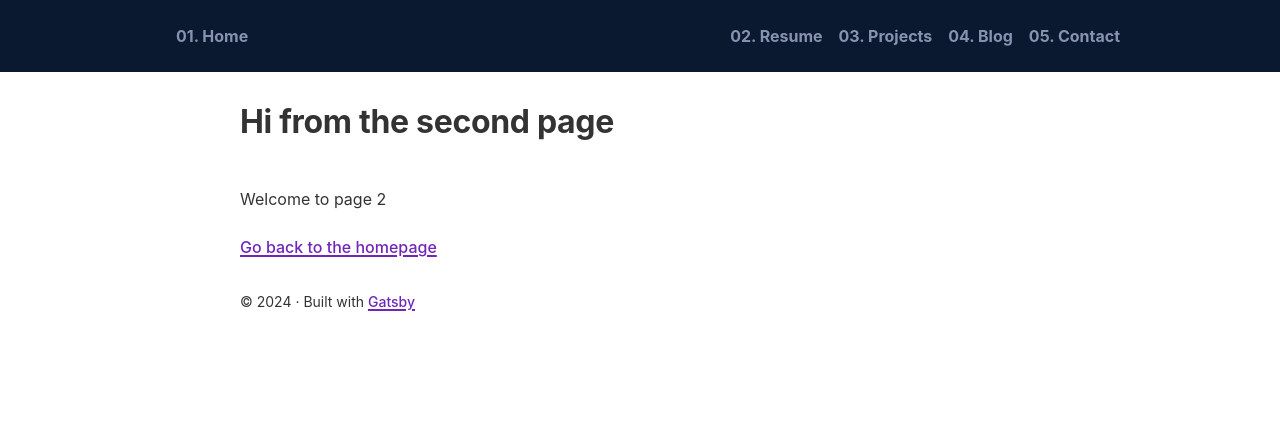
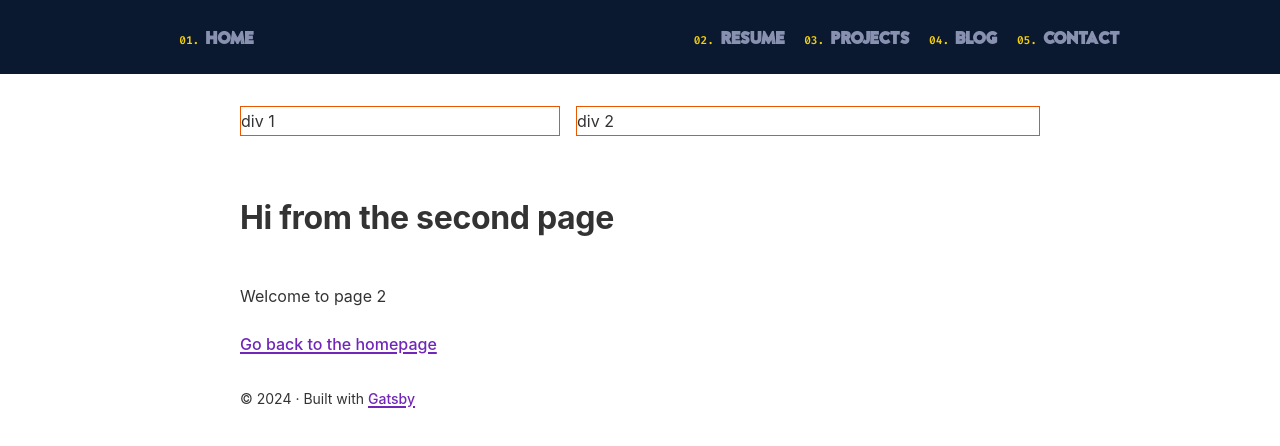
Before and after one commit to kriyip/personal-website-24, a Gatsby site: page /page-2 in a window 1280 px wide. Built offline with nearby package versions, Linux system fonts and the light colour scheme; Gatsby itself is replaced by a stand-in of ours.

Commit message:
fixed header styling

```diff
--- /dev/null
+++ b/src/components/about.js
@@ -0,0 +1,11 @@
+import * as React from "react"
+import * as styles from "../components/index.module.css"
+
+const AboutSection = () => (
+    <div className={styles.container}>
+        <div className={`${styles.sideBySide} ${styles.imageContainer}`}>div 1</div>
+        <div className={styles.sideBySide}>div 2</div>
+    </div>
+)
+
+export default AboutSection
--- a/src/components/header.js
+++ b/src/components/header.js
@@ -2,42 +2,16 @@ import * as React from "react"
 import { Link } from "gatsby"
 import * as headerStyles from './header.module.css'
 
-// const Header = ({ siteTitle }) => (
-//   <header
-//     style={{
-//       margin: `0 auto`,
-//       padding: `var(--space-4) var(--size-gutter)`,
-//       display: `flex`,
-//       alignItems: `center`,
-//       justifyContent: `space-between`,
-//     }}
-//   >
-//     <Link
-//       to="/"
-//       style={{
-//         fontSize: `var(--font-sm)`,
-//         textDecoration: `none`,
-//       }}
-//     >
-//       {siteTitle}
-//     </Link>
-//     <Link to='/resume'>Resume</Link>
-//     <Link to='/portfolio'>Projects</Link>
-//     <Link to='/blog'>Blog</Link>
-//     <Link to='/contact'>Contactasdf</Link>
-//   </header>
-// )
-
 const Header = ({ siteTitle }) => (
   <header className={headerStyles.header}>
     <Link to="/" className={headerStyles.navLink}>
-      01. Home
+      <span class={`${headerStyles.navNumber}`}>01. </span>Home
     </Link>
     <nav>
-      <Link to='/resume' className={`${headerStyles.navLink}`}><span>02.</span> Resume</Link>
-      <Link to='/portfolio' className={headerStyles.navLink}><span>03.</span>  Projects</Link>
-      <Link to='/blog' className={headerStyles.navLink}><span>04.</span>  Blog</Link>
-      <Link to='/contact' className={headerStyles.navLink}><span>05.</span>  Contact</Link>
+      <Link to='/resume' className={`${headerStyles.navLink}`}><span class={`${headerStyles.navNumber}`}>02. </span>Resume</Link>
+      <Link to='/portfolio' className={headerStyles.navLink}><span class={`${headerStyles.navNumber}`}>03. </span>Projects</Link>
+      <Link to='/blog' className={headerStyles.navLink}><span class={`${headerStyles.navNumber}`}>04. </span>Blog</Link>
+      <Link to='/contact' className={headerStyles.navLink}><span class={`${headerStyles.navNumber}`}>05. </span>Contact</Link>
     </nav>
   </header>
 )
--- a/src/components/header.module.css
+++ b/src/components/header.module.css
@@ -7,18 +7,20 @@
     background-color: #0a192f; /* Dark background color */
 }
 
-.siteTitle {
-font-size: 1rem; /* Adjust your font size accordingly */
-color: #64ffda; /* Adjust your color accordingly */
-text-decoration: none;
+.navNumber {
+font-family: 'Fira Code', monospace;
+font-size: .7rem;
+color: #f2cd10; /* Light text color */
 }
 
 .navLink {
 color: #8892b0; /* Light text color */
 text-decoration: none;
-margin-left: 1rem; /* Spacing between nav items */
+margin-left: 1.2rem; /* Spacing between nav items */
 font-weight: bold;
 transition: color 0.3s ease-in-out;
+font-family: 'Argon', sans-serif;
+font-size: 1.1rem;
 }
 
 .navLink:hover {
--- a/src/components/index.module.css
+++ b/src/components/index.module.css
@@ -53,4 +53,40 @@
 .intro {
   max-width: none;
   line-height: var(--line-height-loose);
+  margin-bottom: var(--size-gap);
 }
+
+.container {
+  max-width: none;
+  line-height: var(--line-height-loose);
+  margin-bottom: var(--size-gap);
+  display: flex;
+  justify-content: space-between;
+}
+
+.sideBySide {
+  /* width: 48%; */
+  border: solid 1px #e95800;
+}
+
+.container > div:nth-child(1) {
+  width: 40%;
+}
+
+.container > div:nth-child(2) {
+  width: 58%;
+}
+
+@media (max-width: 600px) { /* Adjust breakpoint as needed */
+  .container {
+      flex-direction: column;
+  }
+
+  .sideBySide {
+      width: 100%;
+  }
+}
+
+.imageContainer {
+  border: solid 1px #e95800;
+}
--- a/src/pages/page-2.js
+++ b/src/pages/page-2.js
@@ -3,9 +3,11 @@ import { Link } from "gatsby"
 
 import Layout from "../components/layout"
 import Seo from "../components/seo"
+import AboutSection from "../components/about"
 
 const SecondPage = () => (
   <Layout>
+    <AboutSection />
     <h1>Hi from the second page</h1>
     <p>Welcome to page 2</p>
     <Link to="/">Go back to the homepage</Link>
```
